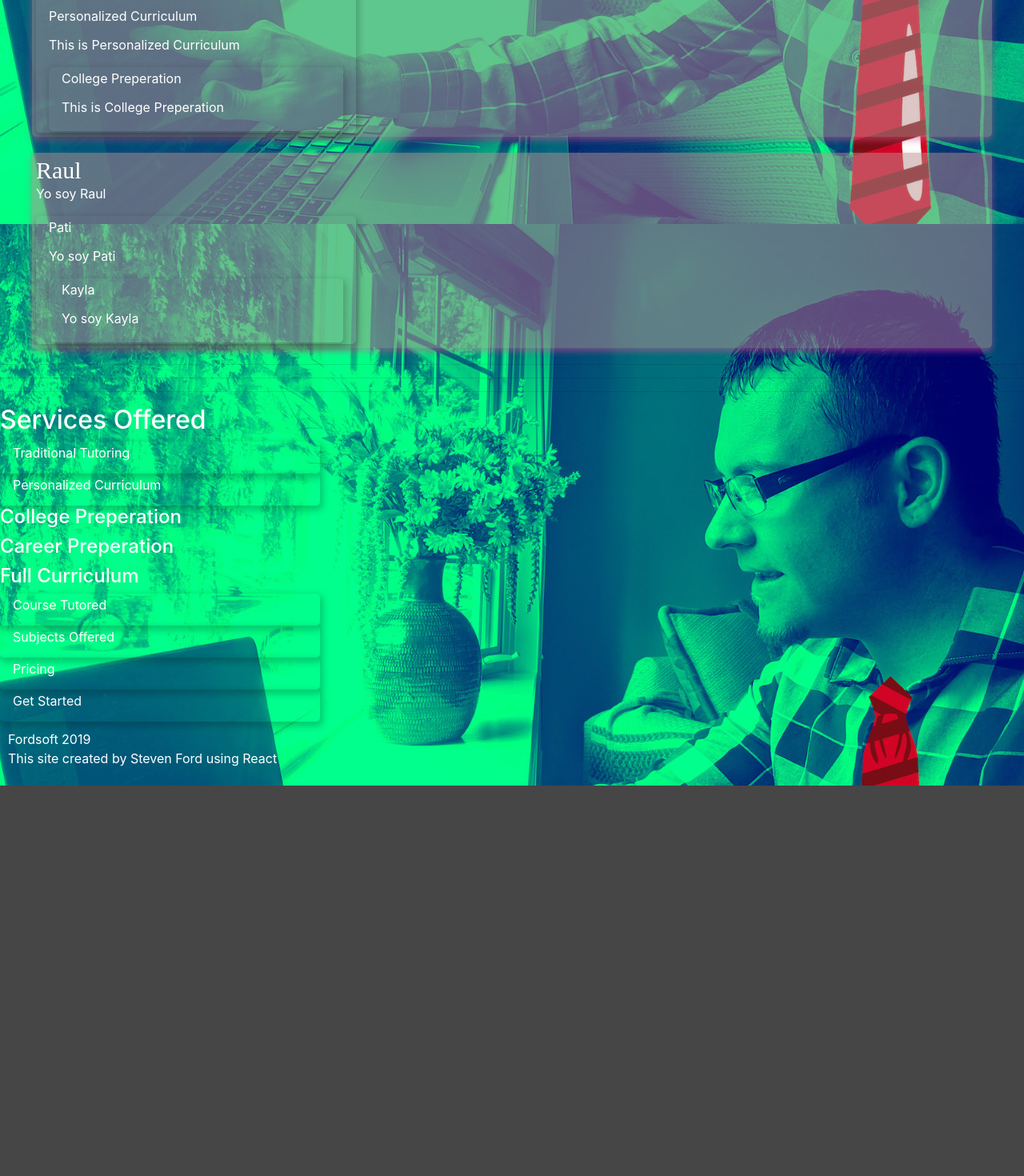
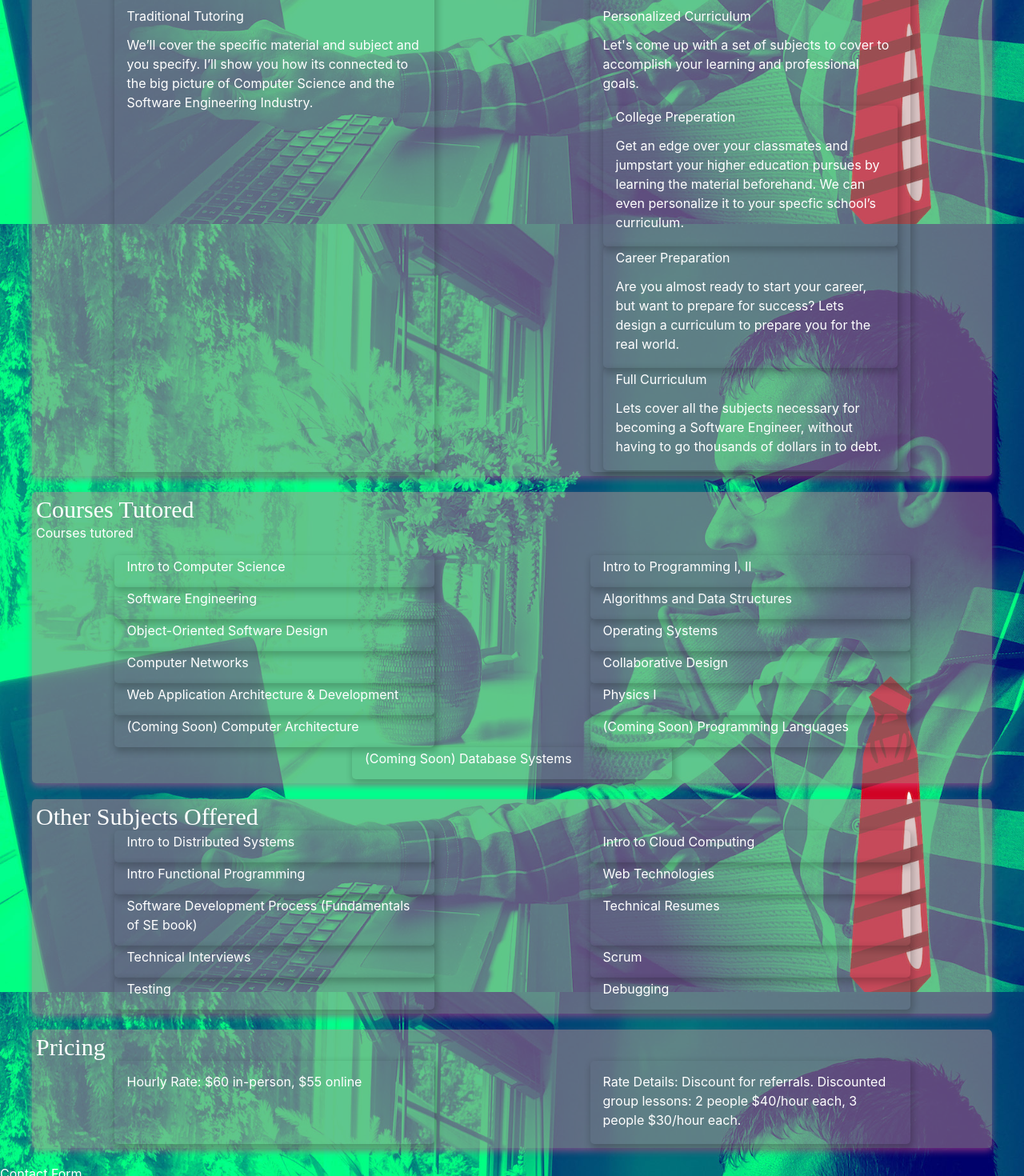
Before and after one commit to evensteven01/apprentice-tutoring, a React (Create React App) app: page /tutoring in a window 1280 px wide. Shown: the part 680-2150 px from the top of the page at 80% size. Before the commit the page ends 1662 px from the top, so only its background shows below. Built offline with nearby package versions, Linux system fonts and the light colour scheme.

Commit message:
Added content plus updated ss

```diff
--- a/src/containers/Tutoring.js
+++ b/src/containers/Tutoring.js
@@ -9,32 +9,72 @@ class Tutoring extends React.Component {
             introduction: 'I offer several different services to fit your needs.',
             subsections: [
                 {
+                    title: 'Traditional Tutoring',
+                    introduction: 'We’ll cover the specific material and subject and you specify. I’ll show you how its connected to the big picture of Computer Science and the Software Engineering Industry.',
+                    image: theoryAndPractice
+                },
+                {
                     title: 'Personalized Curriculum',
-                    introduction: 'This is Personalized Curriculum',
+                    introduction: 'Let\'s come up with a set of subjects to cover to accomplish your learning and professional goals.',
                     image: theoryAndPractice,
                     subsections: [
                         {
                             title: 'College Preperation',
-                            introduction: 'This is College Preperation'
+                            introduction: 'Get an edge over your classmates and jumpstart your higher education pursues by learning the material beforehand. We can even personalize it to your specfic school’s curriculum.'
+                        },
+                        {
+                            title: 'Career Preparation',
+                            introduction: 'Are you almost ready to start your career, but want to prepare for success? Lets design a curriculum to prepare you for the real world.'
+                        },
+                        {
+                            title: 'Full Curriculum',
+                            introduction: 'Lets cover all the subjects necessary for becoming a Software Engineer, without having to go thousands of dollars in to debt.'
                         }
                     ]
                 }
             ],
         };
-        const patisFamily = {
-            title: 'Raul',
-            introduction: 'Yo soy Raul',
+        const coursesTutored = {
+            title: 'Courses Tutored',
+            introduction: 'Courses tutored',
             subsections: [
-                {
-                    title: 'Pati',
-                    introduction: 'Yo soy Pati',
-                    subsections: [
-                        {
-                            title: 'Kayla',
-                            introduction: 'Yo soy Kayla'
-                        }
-                    ]
-                }
+                {title: 'Intro to Computer Science'},
+                {title: 'Intro to Programming I, II'},
+                {title: 'Software Engineering'},
+                {title: 'Algorithms and Data Structures'},
+                {title: 'Object-Oriented Software Design'},
+                {title: 'Operating Systems'},
+                {title: 'Computer Networks'},
+                {title: 'Collaborative Design'},
+                {title: 'Web Application Architecture & Development'},
+                {title: 'Physics I'},
+                {title: '(Coming Soon) Computer Architecture'},
+                {title: '(Coming Soon) Programming Languages'},
+                {title: '(Coming Soon) Database Systems'},
+            ],
+        };
+        const subjectsOffered = {
+            title: 'Other Subjects Offered',
+            introduction: '',
+            subsections: [
+                {title: 'Intro to Distributed Systems'},
+                {title: 'Intro to Cloud Computing'},
+                {title: 'Intro Functional Programming '},
+                {title: 'Web Technologies'},
+
+                {title: 'Software Development Process (Fundamentals of SE book)'},
+                {title: 'Technical Resumes'},
+                {title: 'Technical Interviews'},
+                {title: 'Scrum'},
+                {title: 'Testing'},
+                {title: 'Debugging'},
+            ],
+        };
+        const pricing = {
+            title: 'Pricing',
+            subsections: [
+                {introduction: 'Hourly Rate: $60 in-person, $55 online'},
+                {introduction: 'Rate Details: Discount for referrals. Discounted group lessons: 2 people $40/hour each, 3 people $30/hour each.'},
             ],
         };
         return (
@@ -43,7 +83,12 @@ class Tutoring extends React.Component {
                     <Section
                         {...servicesOffered} />
                     <Section
-                        {...patisFamily} />
+                        {...coursesTutored} />
+                    <Section
+                        {...subjectsOffered} />
+                    <Section
+                        {...pricing} />
+                    <ContactForm />
                     <hr />
                     <hr />
                     <hr />
@@ -54,18 +99,6 @@ class Tutoring extends React.Component {
                         <h4>Career Preperation</h4>
                         <h4>Full Curriculum</h4>
                 </div>
-                <div>
-                    <Card title="Course Tutored" />
-                </div>
-                <div>
-                    <Card title="Subjects Offered" />
-                </div>
-                <div>
-                    <Card title="Pricing" />
-                </div>
-                <div>
-                    <Card title="Get Started" />
-                </div>
             </div>
         );
     }
@@ -75,14 +108,14 @@ class Section extends React.Component {
     render() {
         const subSections = this.props.subsections ? this.props.subsections : [];
         const titleClassNames = 'section-title';
+        const subSectionsHtml = subSections.map(function(subSection, index){
+            return <Card {...subSection} />
+        });
         return (
             <div className="section-container" >
                 <div className={titleClassNames}>{this.props.title}</div>
                 {this.props.introduction && <p>{this.props.introduction}</p>}
-                {subSections.map(function(subSection, index){
-                    const subSections = subSection.subsections ? subSection.subsections : []
-                    return <Card {...subSection} />
-                })}
+                {subSections.length>0 ? <div className="section-cards">{subSectionsHtml}</div> : null}
             </div>
         );
     }
@@ -104,15 +137,19 @@ class Card extends React.Component {
             containerClassNames += "second-level";
         }
 
+        const subSectionsHtml = subSections.map((subSection, index) =>{
+            return <Card {...subSection} level={this.props.level+1} />
+        })
+        console.log('Subsections:');
+        console.log(subSectionsHtml);
+
         return (
             <div className={containerClassNames} >
                 {this.props.image && <img src={this.props.image} />}
                 <p className={titleClassNames}>{this.props.title}</p>
                 {this.props.introduction && <p>{this.props.introduction}</p>}
-                {subSections.map((subSection, index) =>{
-                    const subSections = subSection.subsections ? subSection.subsections : []
-                    return <Card {...subSection} level={this.props.level+1} />
-                })}
+
+                {subSections.length>0 ? <div className="">{subSectionsHtml}</div> : null}
             </div>
         );
     }
@@ -122,4 +159,10 @@ Card.defaultProps = {
     level: 1
 }
 
+class ContactForm extends React.Component {
+    render() {
+        return ( <div >Contact Form</div> );
+    }
+}
+
 export default Tutoring;
--- a/src/index.css
+++ b/src/index.css
@@ -177,15 +177,22 @@ div.pullRightLeft a:hover:before, div.pullRightLeft a:hover:after
     font: 30px Raleway;
     text-align: left;
 }
-
+.section-cards {
+    display: flex;
+    flex-wrap: wrap;
+    justify-content: space-around;
+    align-items: stretch;
+    width: 100%;
+}
 
 
 .card-container {
-  padding: 2px 16px;
-  box-shadow: 2px 4px 8px 2px rgba(0,0,0,0.2);
-  transition: 0.3s;
-  width: 400px;
-  border-radius: 5px; /* 5px rounded corners */
+    display: inline-block;
+    padding: 2px 16px;
+    box-shadow: 2px 4px 8px 2px rgba(0,0,0,0.2);
+    transition: 0.3s;
+    width: 400px;
+    border-radius: 5px; /* 5px rounded corners */
 }
 .card-container.first-level {
 
```
